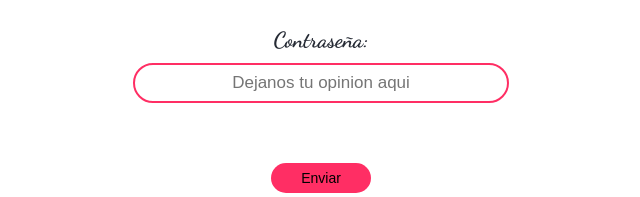
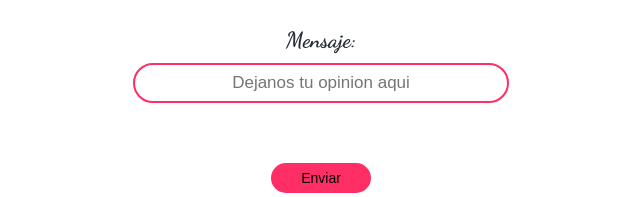
Before and after one commit to Macape08/paisajesdeaventura-Inicio.github.io, a plain HTML site: page index.html in a window 1280 px wide. Shown: the part 4104-4301 px from the top of the page, 319-959 px from the left. Drawn offline with Linux system fonts and the light colour scheme.

Commit message:
Update index.html

```diff
--- a/index.html
+++ b/index.html
@@ -157,7 +157,7 @@
                         <label for="email">Correo Electronico:</label>
                         <input type="email" id="email" name="email" placeholder="Ejemplo: example1@example.com">
 
-                        <label for="message">Contraseña:</label>
+                        <label for="message">Mensaje:</label>
                         <input type="message" name="message" id="message" placeholder="Dejanos tu opinion aqui">
 
                         <div class="send"><button>Enviar</button></div>
```
